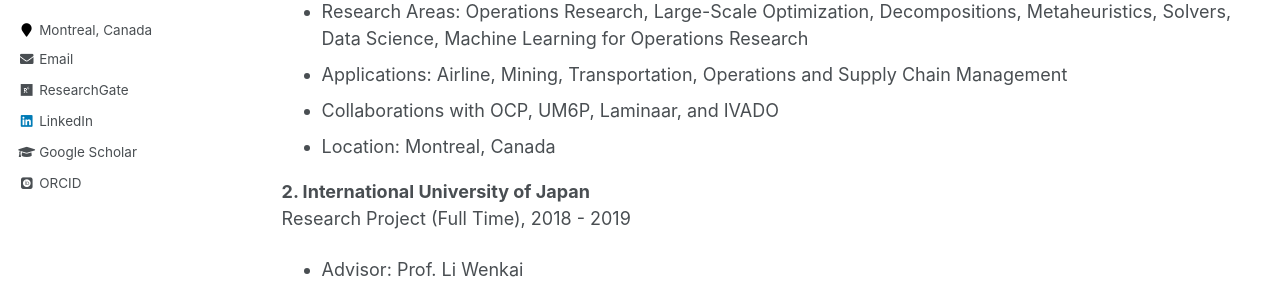
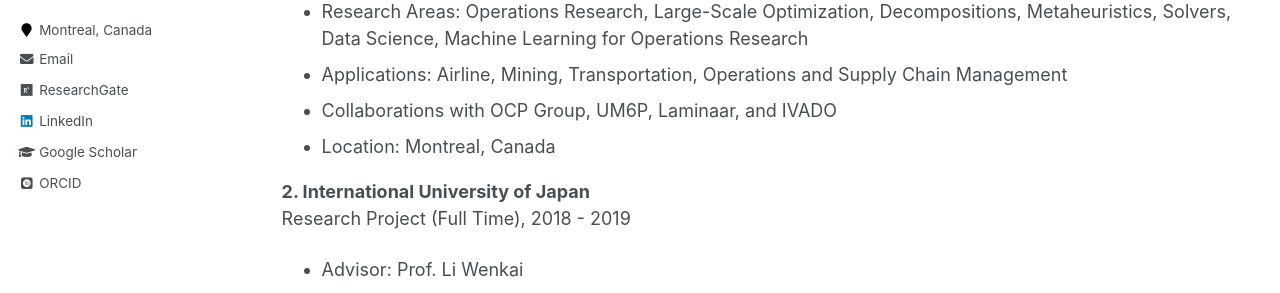
Before and after one commit to RqbMedi/rqbmedi.github.io, a Jekyll site: the page built from _pages/others.md, in a window 1280 px wide and 900 px high. Shown: the part 368-661 px from the top of the window. Built offline with Jekyll 4.4.1, drawn with Linux system fonts in a browser that asks for light colours; some web fonts are replaced.

Commit message:
Update others.md

```diff
--- a/_pages/others.md
+++ b/_pages/others.md
@@ -16,7 +16,7 @@ Research Assistant (Full Time), 2020 - Present
  - Advisors: Profs. El Hallaoui Issmaïl & Soumis François
  - Research Areas: Operations Research, Large-Scale Optimization, Decompositions, Metaheuristics, Solvers, Data Science, Machine Learning for Operations Research
  - Applications: Airline, Mining, Transportation, Operations and Supply Chain Management
- - Collaborations with OCP, UM6P, Laminaar, and IVADO
+ - Collaborations with OCP Group, UM6P, Laminaar, and IVADO
  - Location: Montreal, Canada
 
 **2. International University of Japan**<br>
```
